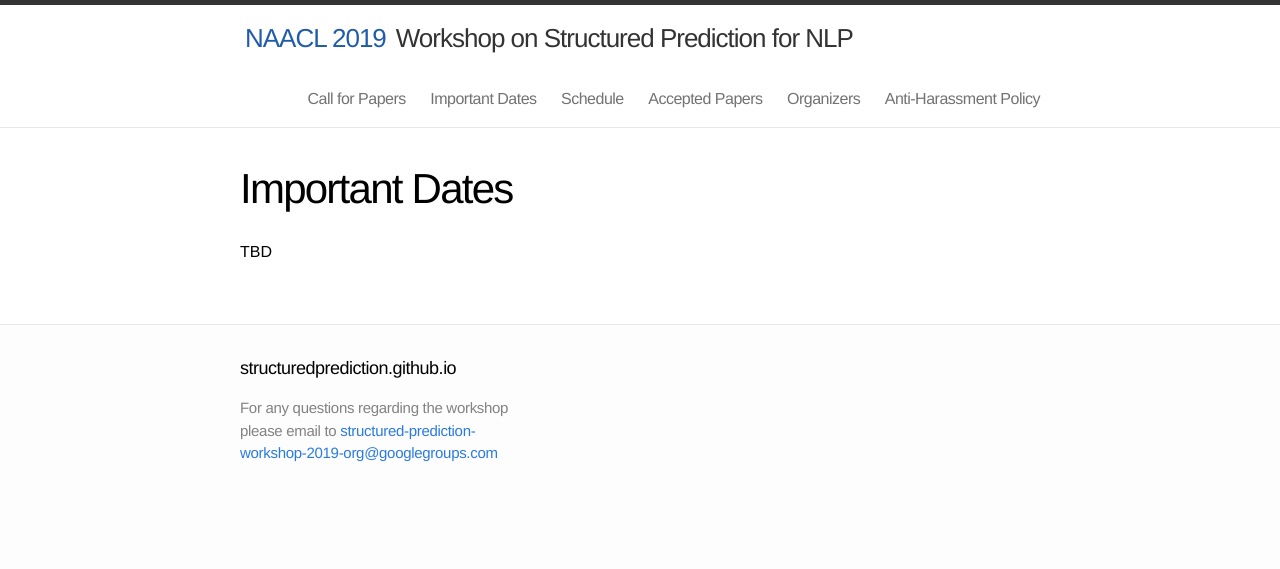
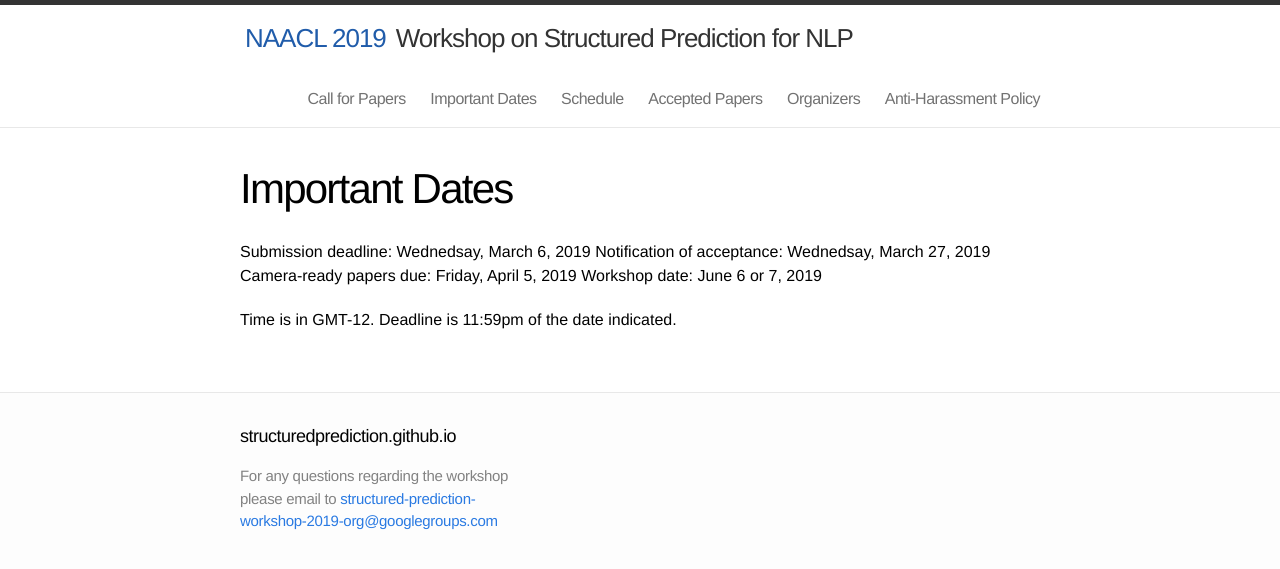
Before and after one commit to structuredprediction/structuredprediction.github.io, a Jekyll site: the page built from SPNLP19/2_date.md, in a window 1280 px wide. Shown: the top 569 px of the page. Built offline with Jekyll 4.4.1, drawn with Linux system fonts in a browser that asks for light colours.

Commit message:
Updated for NAACL

```diff
--- a/SPNLP19/2_date.md
+++ b/SPNLP19/2_date.md
@@ -4,4 +4,10 @@
 permalink: /SPNLP19/date/
 name: 2
 ---
-TBD
+
+Submission deadline: Wednedsay, March 6, 2019
+Notification of acceptance: Wednedsay, March 27, 2019
+Camera-ready papers due: Friday, April 5, 2019
+Workshop date: June 6 or 7, 2019
+
+Time is in GMT-12. Deadline is 11:59pm of the date indicated.
```
